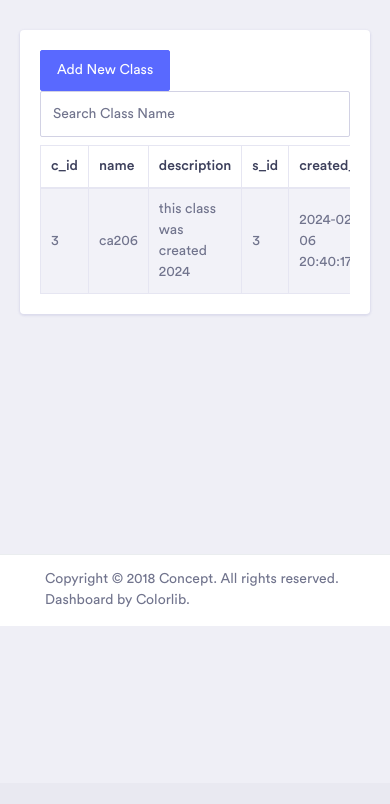
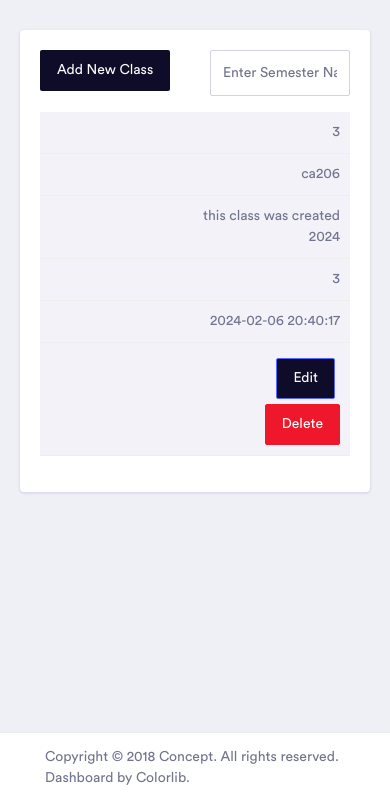
Before and after one commit to ENG-CJ/exam-complaining-app, a PHP site: page /classess.php in a window 390 px wide. Shown: the part 215-1019 px from the top of the page. Before the commit the page ends 841 px from the top, so only its background shows below. Run offline with PHP 8.4, Linux system fonts and the light colour scheme; data comes from the database, SQL or seed files in the repository; some web fonts are replaced.

Commit message:
currently working table responsvie and change some color styles

```diff
--- a/config/header.php
+++ b/config/header.php
@@ -34,11 +34,6 @@
                 </button>
                 <div class="collapse navbar-collapse " id="navbarSupportedContent">
                     <ul class="navbar-nav ml-auto navbar-right-top">
-                        <li class="nav-item">
-                            <div id="custom-search" class="top-search-bar">
-                                <input class="form-control" type="text" placeholder="Search..">
-                            </div>
-                        </li>
                         <li class="nav-item dropdown notification">
                             <a class="nav-link nav-icons" href="#" id="navbarDropdownMenuLink1" data-toggle="dropdown" aria-haspopup="true" aria-expanded="false"><i class="fas fa-fw fa-bell"></i> <span class="indicator"></span></a>
                             <ul class="dropdown-menu dropdown-menu-right notification-dropdown">
@@ -86,38 +81,6 @@
                                 </li>
                             </ul>
                         </li>
-                        <li class="nav-item dropdown connection">
-                            <a class="nav-link" href="#" id="navbarDropdown" role="button" data-toggle="dropdown" aria-haspopup="true" aria-expanded="false"> <i class="fas fa-fw fa-th"></i> </a>
-                            <ul class="dropdown-menu dropdown-menu-right connection-dropdown">
-                                <li class="connection-list">
-                                    <div class="row">
-                                        <div class="col-xl-4 col-lg-4 col-md-6 col-sm-12 col-12 ">
-                                            <a href="#" class="connection-item"><img src="assets/images/github.png" alt=""> <span>Github</span></a>
-                                        </div>
-                                        <div class="col-xl-4 col-lg-4 col-md-6 col-sm-12 col-12 ">
-                                            <a href="#" class="connection-item"><img src="assets/images/dribbble.png" alt=""> <span>Dribbble</span></a>
-                                        </div>
-                                        <div class="col-xl-4 col-lg-4 col-md-6 col-sm-12 col-12 ">
-                                            <a href="#" class="connection-item"><img src="assets/images/dropbox.png" alt=""> <span>Dropbox</span></a>
-                                        </div>
-                                    </div>
-                                    <div class="row">
-                                        <div class="col-xl-4 col-lg-4 col-md-6 col-sm-12 col-12 ">
-                                            <a href="#" class="connection-item"><img src="assets/images/bitbucket.png" alt=""> <span>Bitbucket</span></a>
-                                        </div>
-                                        <div class="col-xl-4 col-lg-4 col-md-6 col-sm-12 col-12 ">
-                                            <a href="#" class="connection-item"><img src="assets/images/mail_chimp.png" alt=""><span>Mail chimp</span></a>
-                                        </div>
-                                        <div class="col-xl-4 col-lg-4 col-md-6 col-sm-12 col-12 ">
-                                            <a href="#" class="connection-item"><img src="assets/images/slack.png" alt=""> <span>Slack</span></a>
-                                        </div>
-                                    </div>
-                                </li>
-                                <li>
-                                    <div class="conntection-footer"><a href="#">More</a></div>
-                                </li>
-                            </ul>
-                        </li>
                         <li class="nav-item dropdown nav-user">
                             <a class="nav-link nav-user-img" href="#" id="navbarDropdownMenuLink2" data-toggle="dropdown" aria-haspopup="true" aria-expanded="false"><img src="assets/images/avatar-1.jpg" alt="" class="user-avatar-md rounded-circle"></a>
                             <div class="dropdown-menu dropdown-menu-right nav-user-dropdown" aria-labelledby="navbarDropdownMenuLink2">
--- a/views/classess.php
+++ b/views/classess.php
@@ -2,6 +2,75 @@
 include '../config/header.php';
 include '../config/sidebar.php';
 ?>
+<style>
+    table {
+        border-collapse: collapse;
+        width: 100%;
+    }
+
+    th,
+    td {
+        padding: 8px;
+        text-align: left;
+        border: 1px solid #ddd;
+    }
+
+    th {
+        background-color: #0E0C28;
+        color: white !important;
+    }
+
+    tbody tr:hover {
+        background-color: #f5f5f5;
+    }
+
+    .btnShowModal {
+        background-color: #0E0C28;
+        color: white !important;
+    }
+
+    .update_info {
+        background-color: #0E0C28;
+        color: white !important;
+        margin: 5px;
+    }
+    .saveBtn{
+        background-color: #0E0C28;
+        color: white !important;
+    }
+
+    @media screen and (max-width: 768px) {
+
+        .table-responsive-sm {
+            overflow-x: auto;
+        }
+
+        .table-responsive-sm thead {
+            display: none;
+        }
+
+        .table-responsive-sm tbody tr {
+            display: block;
+            margin-bottom: 1rem;
+        }
+
+        .table-responsive-sm tbody tr td {
+            display: block;
+            text-align: right;
+            border: none;
+            border-bottom: 1px solid #eee;
+            position: relative;
+            padding-left: 50%;
+        }
+
+        .table-responsive-sm tbody tr td:before {
+            content: attr(data-label);
+            float: left;
+            text-transform: uppercase;
+            font-weight: bold;
+        }
+    }
+</style>
 
 <div class="dashboard-wrapper">
     <div class="container-fluid  dashboard-content">
@@ -27,7 +96,6 @@ include '../config/sidebar.php';
         </div>
         <!-- ============================================================== -->
         <!-- end pageheader -->
-        <!-- ============================================================== -->
         <div class="row">
             <!-- ============================================================== -->
             <!-- basic table  -->
@@ -35,26 +103,28 @@ include '../config/sidebar.php';
             <div class="col-xl-12 col-lg-12 col-md-12 col-sm-12 col-12">
                 <div class="card">
                     <div class="card-body">
-                        <div class="row gap-5">
+                        <div class="row gap-5 mb-3">
                             <!-- Row with two columns -->
-                            <div class="col-xl-6 col-lg-6 col-md-6 col-sm-12 col-12">
-                                <button class="btn btn-primary" id="showModal">
+                            <div class="col-6">
+                                <button class="btn btnShowModal" id="showModal">
                                     Add New Class
                                 </button>
                             </div>
-                            <div class="col-xl-6 col-lg-6 col-md-6 col-sm-12 col-12">
-                                <input type="text" class="form-control" style="padding: 12px;" placeholder="Search Class Name">
+                            <div class="col-6">
+                                <input type="text" class="form-control" style="padding: 12px;" placeholder="Enter Semester Name">
                             </div>
                         </div>
                         <div class="table-responsive mt-2">
-                            <table class="table table-striped table-bordered first"  id="tableData">
-                                <thead>
-
-                                </thead>
-                                <tbody>
-
-                                </tbody>
-                            </table>
+                            <div class="table-responsive-sm">
+                                <table class="table table-striped table-bordered first" id="tableData">
+                                    <thead>
+                                        <!-- Table header content -->
+                                    </thead>
+                                    <tbody>
+                                        <!-- Table body content -->
+                                    </tbody>
+                                </table>
+                            </div>
                         </div>
                     </div>
                 </div>
@@ -62,9 +132,7 @@ include '../config/sidebar.php';
             <!-- ============================================================== -->
             <!-- end basic table  -->
             <!-- ============================================================== -->
-
         </div>
-        <!-- Button trigger modal -->
         <!-- Modal -->
         <div class="modal" tabindex="-1" id="classModal">
             <div class="modal-dialog">
@@ -80,19 +148,17 @@ include '../config/sidebar.php';
                             </div>
                             <div class="form-group">
                                 <label for="description">Description</label>
-                                <textarea name="description" id="description" cols="30" rows="8" placeholder="Enter Class Description"
-                                class="form-control p-3">
+                                <textarea name="description" id="description" cols="30" rows="8" placeholder="Enter Class Description" class="form-control p-3">
                                 </textarea>
                             </div>
                             <div class="form-group">
                                 <label for="description">Semesters</label>
-                                <select name="s_id" id="s_id"  class="form-control"
-                                style="color: black;">
+                                <select name="s_id" id="s_id" class="form-control" style="color: black;">
                                 </select>
                             </div>
                             <div class="modal-footer">
-                                <button type="button" class="btn btn-secondary" data-bs-dismiss="modal" id="closeModal">Close</button>
-                                <button type="submit" class="btn btn-primary">Save</button>
+                                <button type="button" class="btn btn-danger" data-bs-dismiss="modal" id="closeModal">Close</button>
+                                <button type="submit" class="btn btn-primary saveBtn">Save</button>
                             </div>
                         </form>
                     </div>
```
Also changed, not shown: views/semester.php (+80 -8 lines).
